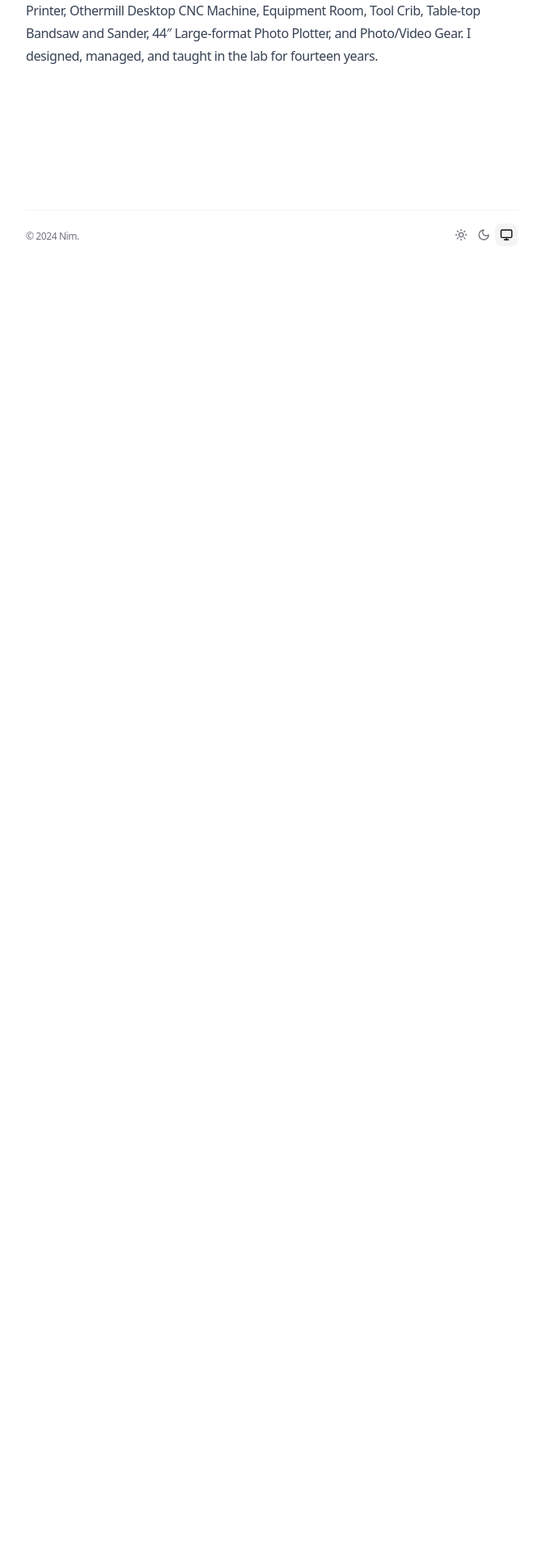
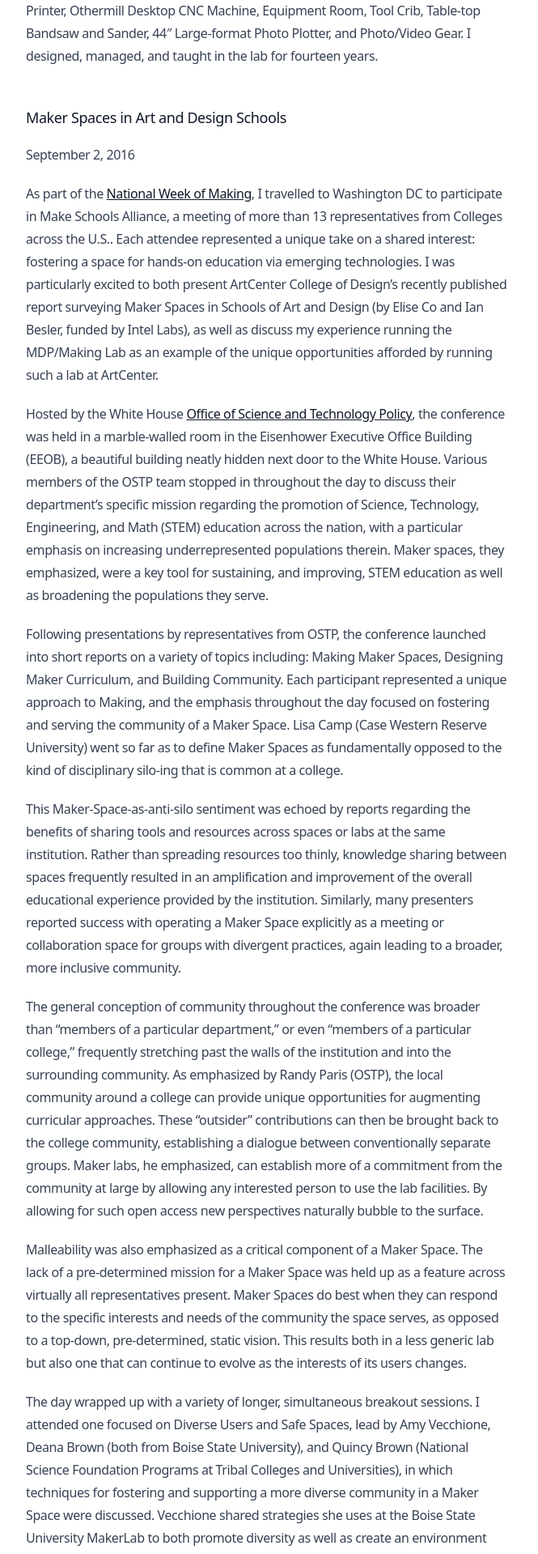
Before and after one commit to caseyanderson/caseyanderson.work, a Next.js app: page /blog/making-lab in a window 1280 px wide. Shown: the part 780-2699 px from the top of the page at 81% size, without its empty margins (304-969 px from the left). Before the commit the page ends 1100 px from the top, so only its background shows below. Built offline with nearby package versions, Linux system fonts and the light colour scheme.

Commit message:
added white house making essay to making lab page

```diff
--- a/app/blog/making-lab/page.mdx
+++ b/app/blog/making-lab/page.mdx
@@ -4,3 +4,24 @@
 <Cover src="making-lab.jpg" />
 
 The Making Lab was a 2,000 sqft studio located in the Wind Tunnel Studio (in the Media Design Practices department at ArtCenter College of Design) that consists of a Classroom, Sensor Library, Laser Cutter, High-End Mac and PC Computing Stations, AR/VR playspace with HTC Vives and Microsoft Hololens, MAKEiT Pro-L 3D Printer, Othermill Desktop CNC Machine, Equipment Room, Tool Crib, Table-top Bandsaw and Sander, 44″ Large-format Photo Plotter, and Photo/Video Gear. I designed, managed, and taught in the lab for fourteen years.
+
+## Maker Spaces in Art and Design Schools
+September 2, 2016
+
+As part of the [National Week of Making](https://obamawhitehouse.archives.gov/nation-of-makers), I travelled to Washington DC to participate in Make Schools Alliance, a meeting of more than 13 representatives from Colleges across the U.S.. Each attendee represented a unique take on a shared interest: fostering a space for hands-on education via emerging technologies. I was particularly excited to both present ArtCenter College of Design’s recently published report surveying Maker Spaces in Schools of Art and Design (by Elise Co and Ian Besler, funded by Intel Labs), as well as discuss my experience running the MDP/Making Lab as an example of the unique opportunities afforded by running such a lab at ArtCenter.
+
+Hosted by the White House [Office of Science and Technology Policy](https://web.archive.org/web/20230202190804/https://www.whitehouse.gov/ostp/), the conference was held in a marble-walled room in the Eisenhower Executive Office Building (EEOB), a beautiful building neatly hidden next door to the White House. Various members of the OSTP team stopped in throughout the day to discuss their department’s specific mission regarding the promotion of Science, Technology, Engineering, and Math (STEM) education across the nation, with a particular emphasis on increasing underrepresented populations therein. Maker spaces, they emphasized, were a key tool for sustaining, and improving, STEM education as well as broadening the populations they serve.
+
+Following presentations by representatives from OSTP, the conference launched into short reports on a variety of topics including: Making Maker Spaces, Designing Maker Curriculum, and Building Community. Each participant represented a unique approach to Making, and the emphasis throughout the day focused on fostering and serving the community of a Maker Space. Lisa Camp (Case Western Reserve University) went so far as to define Maker Spaces as fundamentally opposed to the kind of disciplinary silo-ing that is common at a college.
+
+This Maker-Space-as-anti-silo sentiment was echoed by reports regarding the benefits of sharing tools and resources across spaces or labs at the same institution. Rather than spreading resources too thinly, knowledge sharing between spaces frequently resulted in an amplification and improvement of the overall educational experience provided by the institution. Similarly, many presenters reported success with operating a Maker Space explicitly as a meeting or collaboration space for groups with divergent practices, again leading to a broader, more inclusive community.
+
+The general conception of community throughout the conference was broader than “members of a particular department,” or even “members of a particular college,” frequently stretching past the walls of the institution and into the surrounding community. As emphasized by Randy Paris (OSTP), the local community around a college can provide unique opportunities for augmenting curricular approaches. These “outsider” contributions can then be brought back to the college community, establishing a dialogue between conventionally separate groups. Maker labs, he emphasized, can establish more of a commitment from the community at large by allowing any interested person to use the lab facilities. By allowing for such open access new perspectives naturally bubble to the surface.
+
+Malleability was also emphasized as a critical component of a Maker Space. The lack of a pre-determined mission for a Maker Space was held up as a feature across virtually all representatives present. Maker Spaces do best when they can respond to the specific interests and needs of the community the space serves, as opposed to a top-down, pre-determined, static vision. This results both in a less generic lab but also one that can continue to evolve as the interests of its users changes.
+
+The day wrapped up with a variety of longer, simultaneous breakout sessions. I attended one focused on Diverse Users and Safe Spaces, lead by Amy Vecchione, Deana Brown (both from Boise State University), and Quincy Brown (National Science Foundation Programs at Tribal Colleges and Universities), in which techniques for fostering and supporting a more diverse community in a Maker Space were discussed. Vecchione shared strategies she uses at the Boise State University MakerLab to both promote diversity as well as create an environment that is safe and comfortable for new community members. For example, Vecchione described a Raspberry Pi driven slideshow kiosk that loops through photos of community members working in the lab. When a new member arrives, Vecchione casually takes a photo of them, which is then pushed to the repository of slideshow images. The kiosk allows new users to immediately appear on the display as community members, emphasizing a welcoming atmosphere.
+
+Ultimately, the Make Schools Alliance Meeting was an important way to discuss and confirm successful strategies employed in Maker Spaces at the College level. I was pleasantly surprised to see that programming strategies which have become important features of the MDP/Making lab were echoed at other institutions. Similarly, the numerous stories regarding establishing and fostering long term connections across disciplinary, and institutional, divides made the power of a Maker Space come into focus. Maker Spaces are not only a site for technological education, but also a place to foster and augment an institution’s relationship to the people and places it serves.
+
+<Cover src="https://makerlab.boisestate.edu/" />
```
Also changed, not shown: public/images/mdp_making_lab_03-940x520.jpg (added), 1 other file (tests, documents, lock files or other folders).
